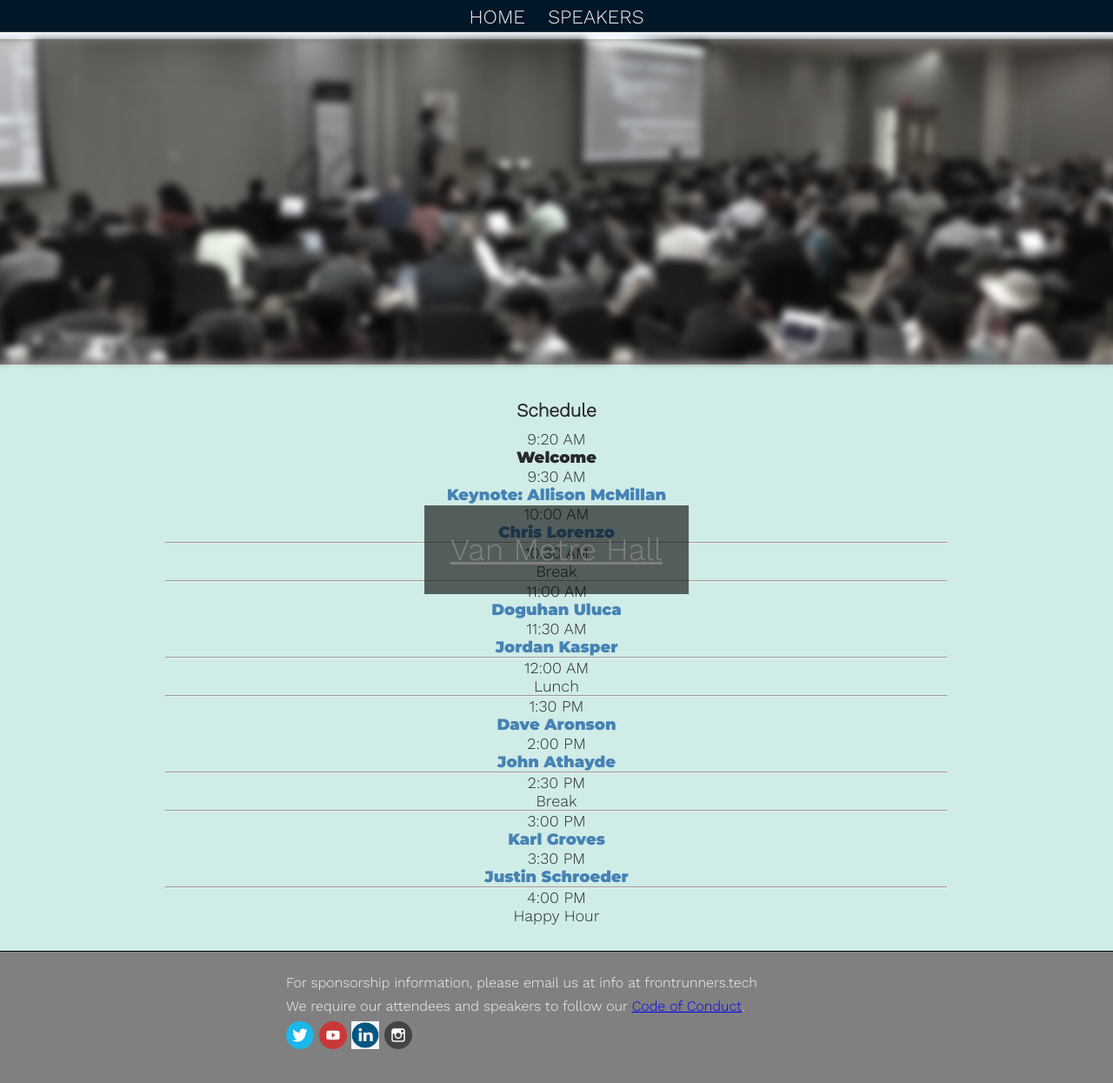
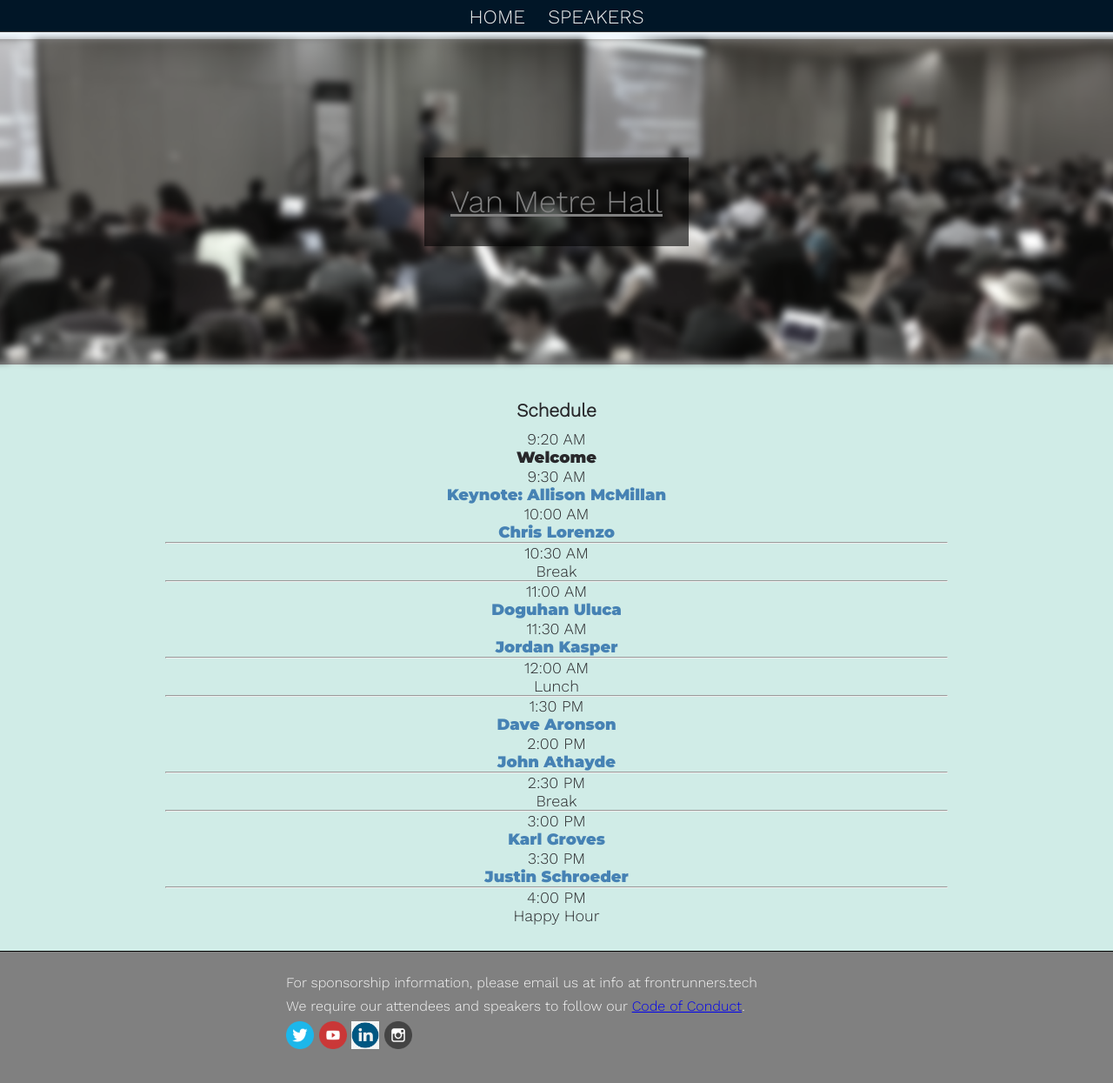
Before and after one commit to gothamgo/frontrunnersconf.github.io, a Jekyll site: the page built from test/testpage.html, in a window 1280 px wide and 1264 px high. Shown: the top 1245 px of the window at 87% size. Built offline with Jekyll 4.4.1, drawn with Linux system fonts in a browser that asks for light colours.

Commit message:
Update venue.html

```diff
--- a/_includes/venue.html
+++ b/_includes/venue.html
@@ -5,6 +5,8 @@
     align-items: center;
   }
   div.venue {
+    position: relative;
+    text-align: center;
   }
   div.venue img {
     -webkit-filter: blur(5px) grayscale(80%);   /* For Safari 6.0 to 9.0 */
```
